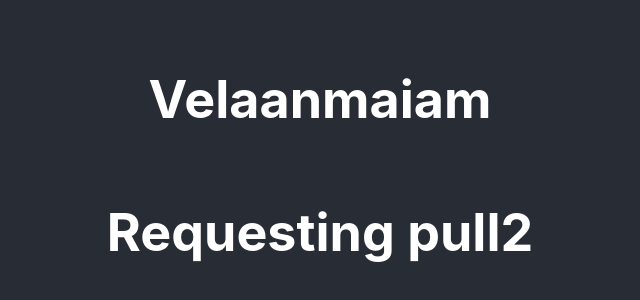
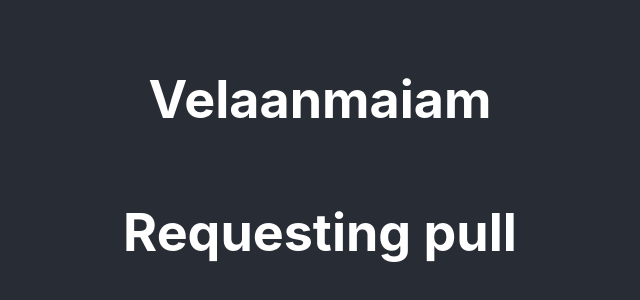
Before and after one commit to SHIVANIKA/Velaanmaiam, a React (Create React App) app in the folder my-app/: page / in a window 1280 px wide. Shown: the part 234-534 px from the top of the page, without its empty margins (320-960 px from the left). Built offline with nearby package versions, Linux system fonts and the light colour scheme.

Commit message:
new commity

```diff
--- a/my-app/src/App.js
+++ b/my-app/src/App.js
@@ -7,7 +7,7 @@ function App() {
        <h1>
          Velaanmaiam
        </h1>
-       <h1>Requesting pull2</h1>
+       <h1>Requesting pull</h1>
       </header>
     </div>
   );
```
